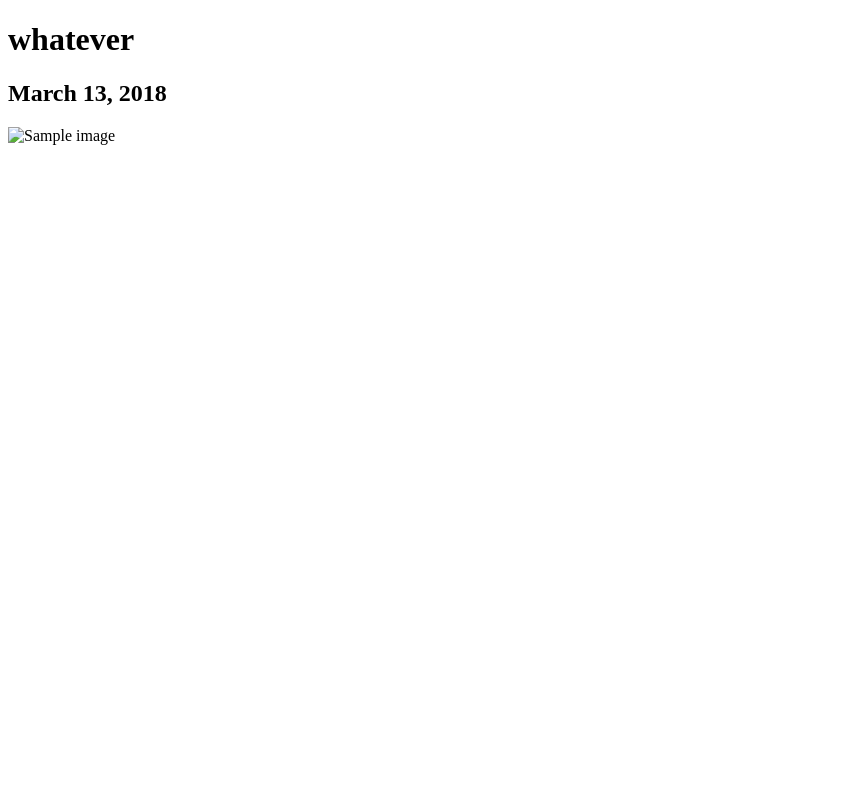
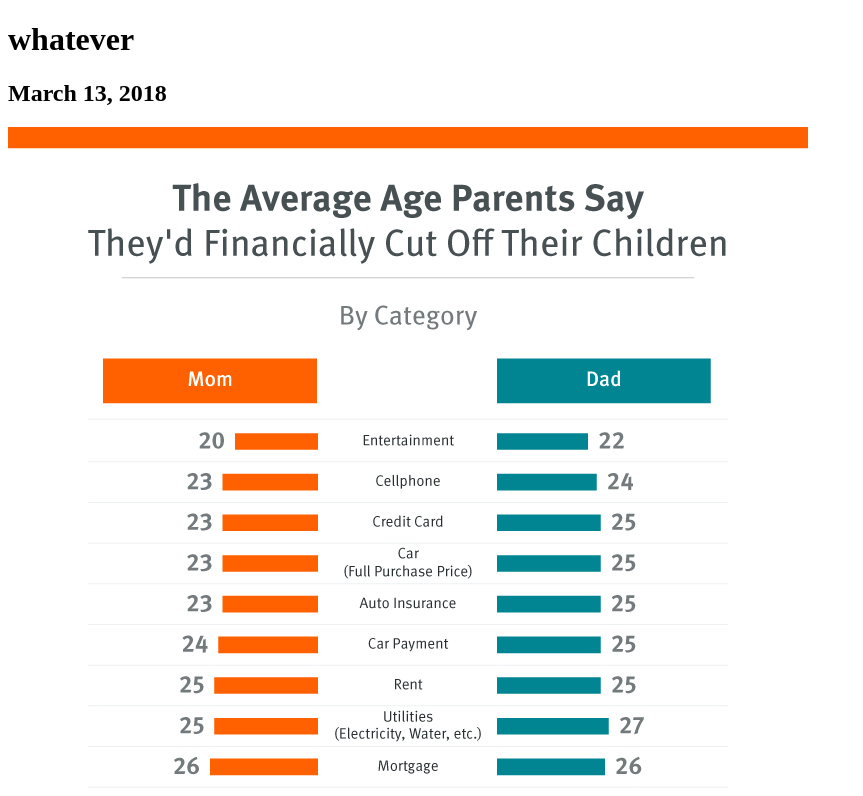
Before and after one commit to bsubedi26/gatsby-netlify, a Gatsby site: page /blog/test in a window 1280 px wide. Shown: the top 796 px of the page, without its empty margins (0-863 px from the left). Built offline with nearby package versions, Linux system fonts and the light colour scheme; Gatsby itself is replaced by a stand-in of ours.

Commit message:
images on post work for dev environment

```diff
--- a/blog/test.md
+++ b/blog/test.md
@@ -2,4 +2,5 @@
 title: whatever
 path: /blog/test
 date: "2018-03-13"
+image: /assets/test.jpg
 ---
--- a/src/templates/blogTemplate.js
+++ b/src/templates/blogTemplate.js
@@ -3,6 +3,7 @@ import React from 'react';
 export default function Template({ data }) {
   const { markdownRemark } = data; // data.markdownRemark holds our post data
   const { frontmatter, html } = markdownRemark;
+  console.log(frontmatter);
   return (
     <div className="blog-post-container">
       <div className="blog-post">
```
